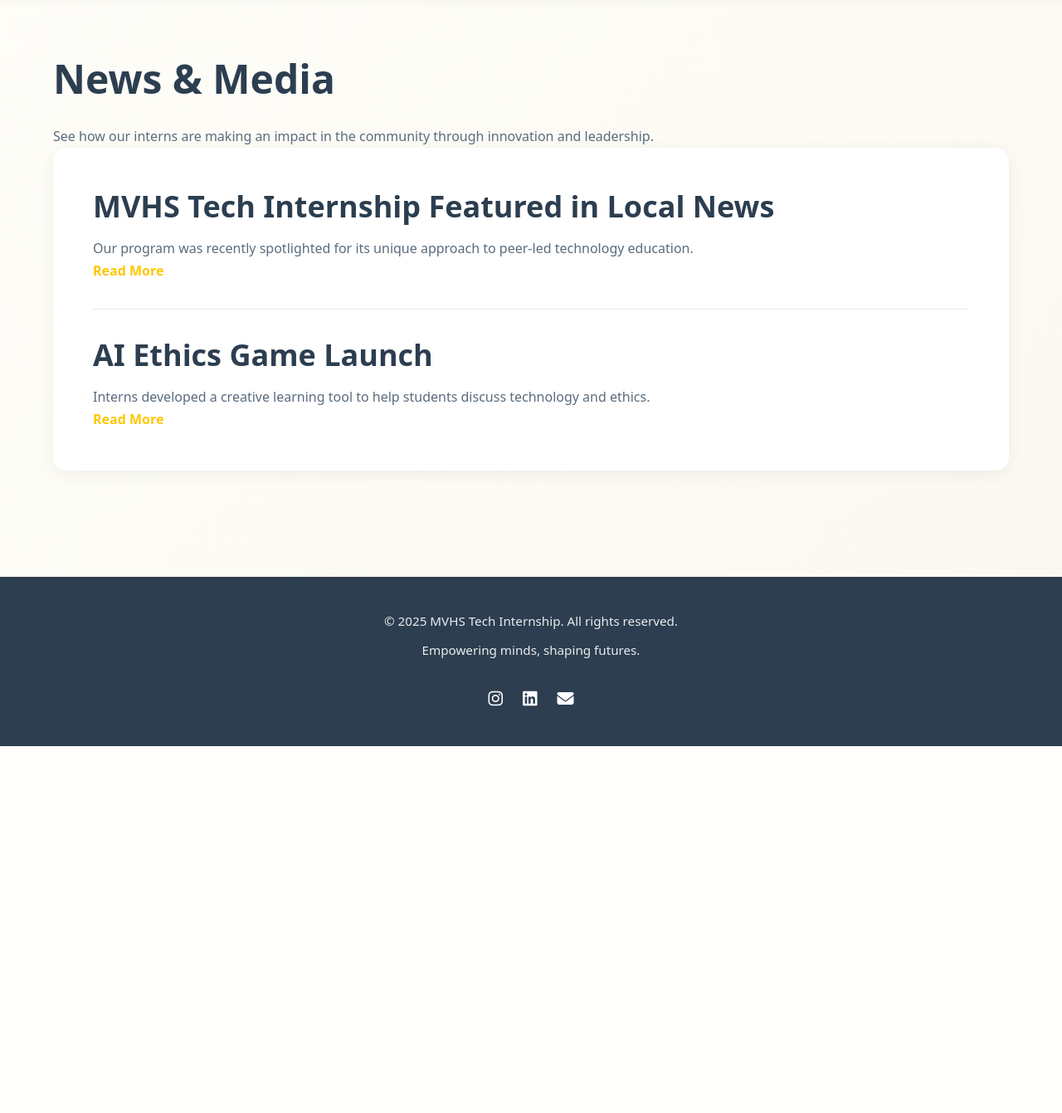
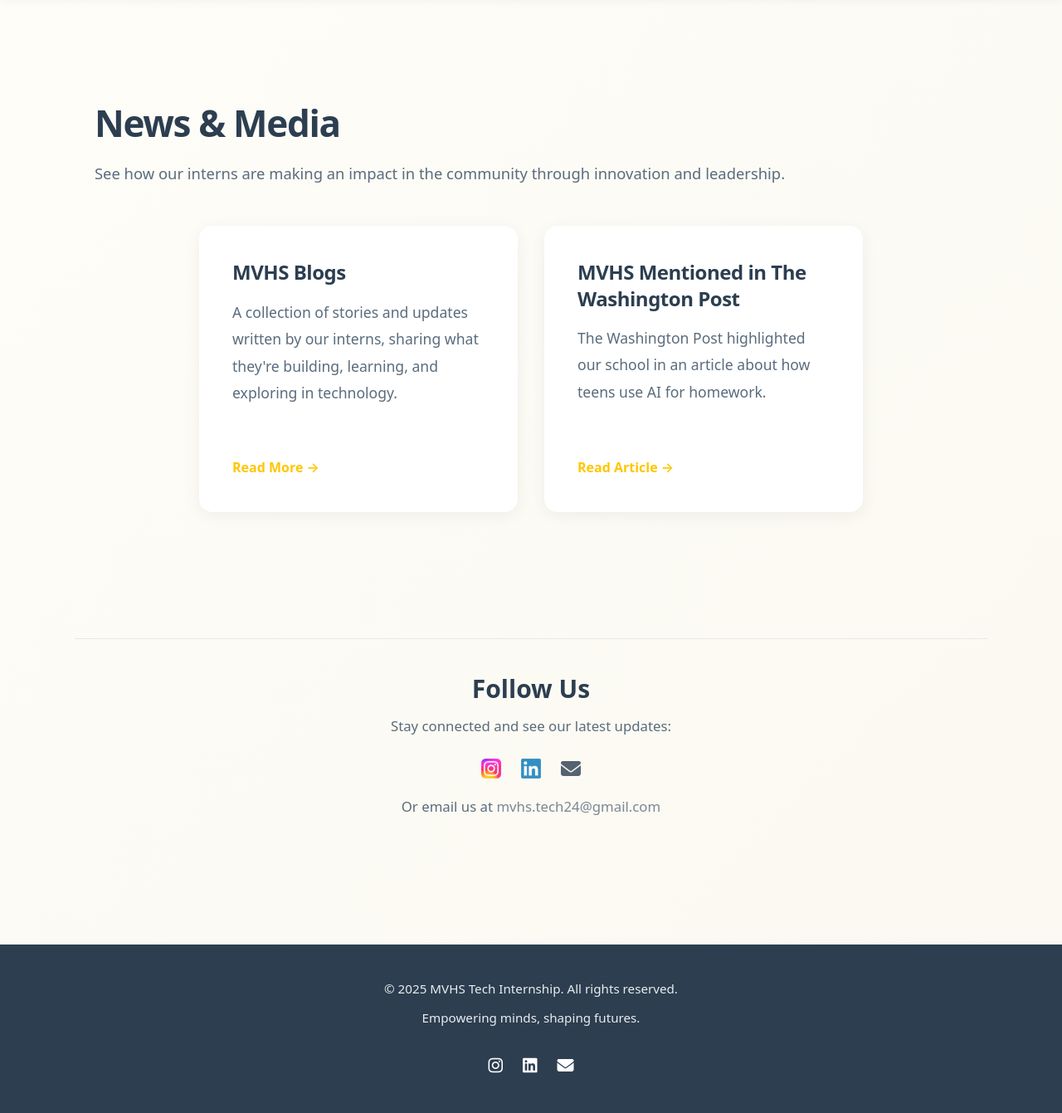
Before and after one commit to MVHS-Tech-Internship/tech-internship-website-main, a Flask app: page /news in a window 1280 px wide. Shown: the part 77-1418 px from the top of the page at 83% size. Before the commit the page ends 976 px from the top, so only its background shows below. Run offline with Flask 3, Linux system fonts and the light colour scheme.

Commit message:
Update News & Media layout and Follow Us section

```diff
--- a/main.py
+++ b/main.py
@@ -128,6 +128,10 @@ def impact():
     """Our Impact Page"""
     return render_template('impact.html')
 
+@app.route("/blog")
+def blog():
+    return render_template("blog.html")
+
 
 if __name__ == '__main__':
-    app.run(debug=True, host='0.0.0.0', port=8080)
+     app.run(debug=True, host='0.0.0.0', port=8080)
--- a/static/css/style.css
+++ b/static/css/style.css
@@ -890,6 +890,177 @@ footer {
     }
 }
 
+/* ---------- News & Media Page Styles ---------- */
+.news-main-container {
+    max-width: 1100px;
+    margin: 0 auto;
+    padding: 3.5rem 1.5rem;
+}
+
+.news-main-container h1 {
+    font-size: 2.75rem;
+    font-weight: 800;
+    color: var(--text-color);
+    margin-bottom: 1rem;
+    letter-spacing: -0.03em;
+}
+
+.news-main-container > p {
+    color: var(--text-light);
+    font-size: 1.15rem;
+    line-height: 1.7;
+    margin-bottom: 3rem;
+}
+
+.news-wrapper {
+    max-width: 1100px;
+    margin: 0 auto;
+}
+
+.articles-grid {
+    display: grid;
+    grid-template-columns: repeat(auto-fit, minmax(280px, 1fr));
+    gap: 2rem;
+    margin-bottom: 3rem;
+    justify-content: center;
+    max-width: 800px;
+    margin-left: auto;
+    margin-right: auto;
+}
+
+.news-card {
+    padding: 2.5rem;
+    display: flex;
+    flex-direction: column;
+    height: 100%;
+}
+
+.news-card h2 {
+    margin-bottom: 1rem;
+    font-size: 1.5rem;
+    font-weight: 700;
+}
+
+.news-card p {
+    flex-grow: 1;
+    margin-bottom: 1.25rem;
+    font-size: 1.1rem;
+    line-height: 1.85;
+    color: var(--text-light);
+}
+
+.read-more {
+    color: var(--primary-color);
+    text-decoration: none;
+    font-weight: 600;
+    font-size: 1rem;
+    transition: opacity 0.2s ease;
+    align-self: flex-start;
+    margin-top: auto;
+}
+
+.read-more:hover {
+    opacity: 0.7;
+    text-decoration: underline;
+}
+
+.social-media {
+    margin-top: 3rem;
+    padding-top: 2.5rem;
+    border-top: 1px solid var(--border-color);
+    text-align: center;
+}
+
+.social-media h2 {
+    font-size: 1.875rem;
+    font-weight: 700;
+    color: var(--text-color);
+    margin-bottom: 0.75rem;
+}
+
+.social-media > p {
+    color: var(--text-light);
+    margin-bottom: 1.5rem;
+    font-size: 1.05rem;
+    line-height: 1.7;
+}
+
+.social-links {
+    display: flex;
+    justify-content: center;
+    gap: 1.5rem;
+    align-items: center;
+    margin-bottom: 1.25rem;
+}
+
+.social-icon {
+    display: flex;
+    align-items: center;
+    text-decoration: none;
+    transition: transform 0.2s ease;
+}
+
+.social-icon img {
+    width: 24px;
+    height: 24px;
+    opacity: 0.8;
+    transition: opacity 0.2s ease;
+}
+
+.social-icon i {
+    font-size: 24px;
+    color: var(--text-color);
+    opacity: 0.8;
+    transition: opacity 0.2s ease, color 0.2s ease;
+}
+
+.social-icon:hover {
+    transform: translateY(-2px);
+}
+
+.social-icon:hover img,
+.social-icon:hover i {
+    opacity: 1;
+}
+
+.social-icon:hover i {
+    color: var(--primary-color);
+}
+
+.social-email {
+    color: var(--text-light);
+    font-size: 0.95rem;
+    margin: 0;
+}
+
+.social-email a {
+    color: var(--text-light);
+    text-decoration: none;
+    opacity: 0.8;
+    transition: opacity 0.2s ease, color 0.2s ease;
+}
+
+.social-email a:hover {
+    opacity: 1;
+    color: var(--primary-color);
+}
+
+@media (max-width: 768px) {
+    .articles-grid {
+        grid-template-columns: 1fr;
+        gap: 1.5rem;
+        max-width: 100%;
+    }
+
+    .news-card {
+        padding: 2rem;
+    }
+
+    .news-wrapper h1 {
+        font-size: 2.25rem;
+    }
+}
+
 /* ---------- Utility Classes ---------- */
 .text-center {
     text-align: center;
--- a/templates/news.html
+++ b/templates/news.html
@@ -1,22 +1,42 @@
-<!-- trigger deploy -->
 {% extends "base.html" %}
 {% block title %}News & Media - MVHS Tech Internship{% endblock %}
 
 {% block content %}
-<h1>News & Media</h1>
-<p>See how our interns are making an impact in the community through innovation and leadership.</p>
+<div class="news-main-container">
+    <h1>News & Media</h1>
+    <p>See how our interns are making an impact in the community through innovation and leadership.</p>
 
-<section class="articles">
-    <article>
-        <h2>MVHS Tech Internship Featured in Local News</h2>
-        <p>Our program was recently spotlighted for its unique approach to peer-led technology education.</p>
-        <a href="#" class="read-more">Read More</a>
-    </article>
+    <div class="articles-grid">
+        <article class="section-card news-card">
+            <h2>MVHS Blogs</h2>
+            <p>A collection of stories and updates written by our interns, sharing what they're building, learning, and exploring in technology.</p>
+            <a href="/blog" class="read-more">Read More →</a>
+        </article>
 
-    <article>
-        <h2>AI Ethics Game Launch</h2>
-        <p>Interns developed a creative learning tool to help students discuss technology and ethics.</p>
-        <a href="#" class="read-more">Read More</a>
-    </article>
-</section>
+        <article class="section-card news-card">
+            <h2>MVHS Mentioned in The Washington Post</h2>
+            <p>The Washington Post highlighted our school in an article about how teens use AI for homework.</p>
+            <a href="https://www.washingtonpost.com/technology/2025/10/05/school-ai-homework-teens/" target="_blank" class="read-more">Read Article →</a>
+        </article>
+    </div>
+</div>
+
+<div class="news-wrapper">
+    <section class="social-media">
+        <h2>Follow Us</h2>
+        <p>Stay connected and see our latest updates:</p>
+        <div class="social-links">
+            <a href="https://www.instagram.com/mvhs.tech" target="_blank" class="social-icon">
+                <img src="{{ url_for('static', filename='images/ig.png') }}" alt="Instagram">
+            </a>
+            <a href="https://www.linkedin.com/company/mvhs-principal-s-tech-internship" target="_blank" class="social-icon">
+                <img src="{{ url_for('static', filename='images/lin.png') }}" alt="LinkedIn">
+            </a>
+            <a href="mailto:mvhs.tech24@gmail.com" class="social-icon">
+                <i class="fas fa-envelope"></i>
+            </a>
+        </div>
+        <p class="social-email">Or email us at <a href="mailto:mvhs.tech24@gmail.com">mvhs.tech24@gmail.com</a></p>
+    </section>
+</div>
 {% endblock %}
```
Also changed, not shown: templates/blog.html (added, +86 -0 lines), static/images/ig.png (added), static/images/lin.png (added).
